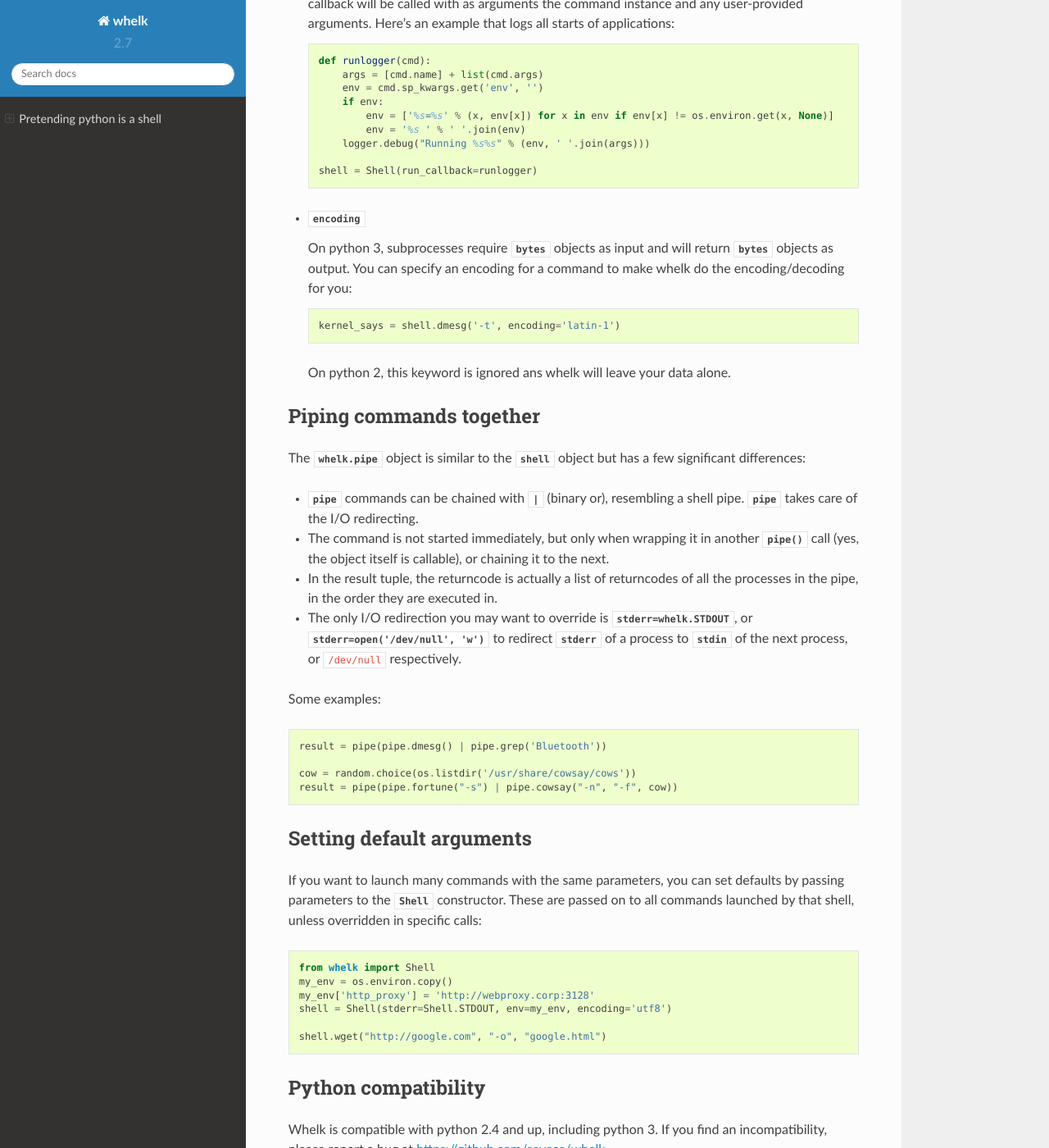
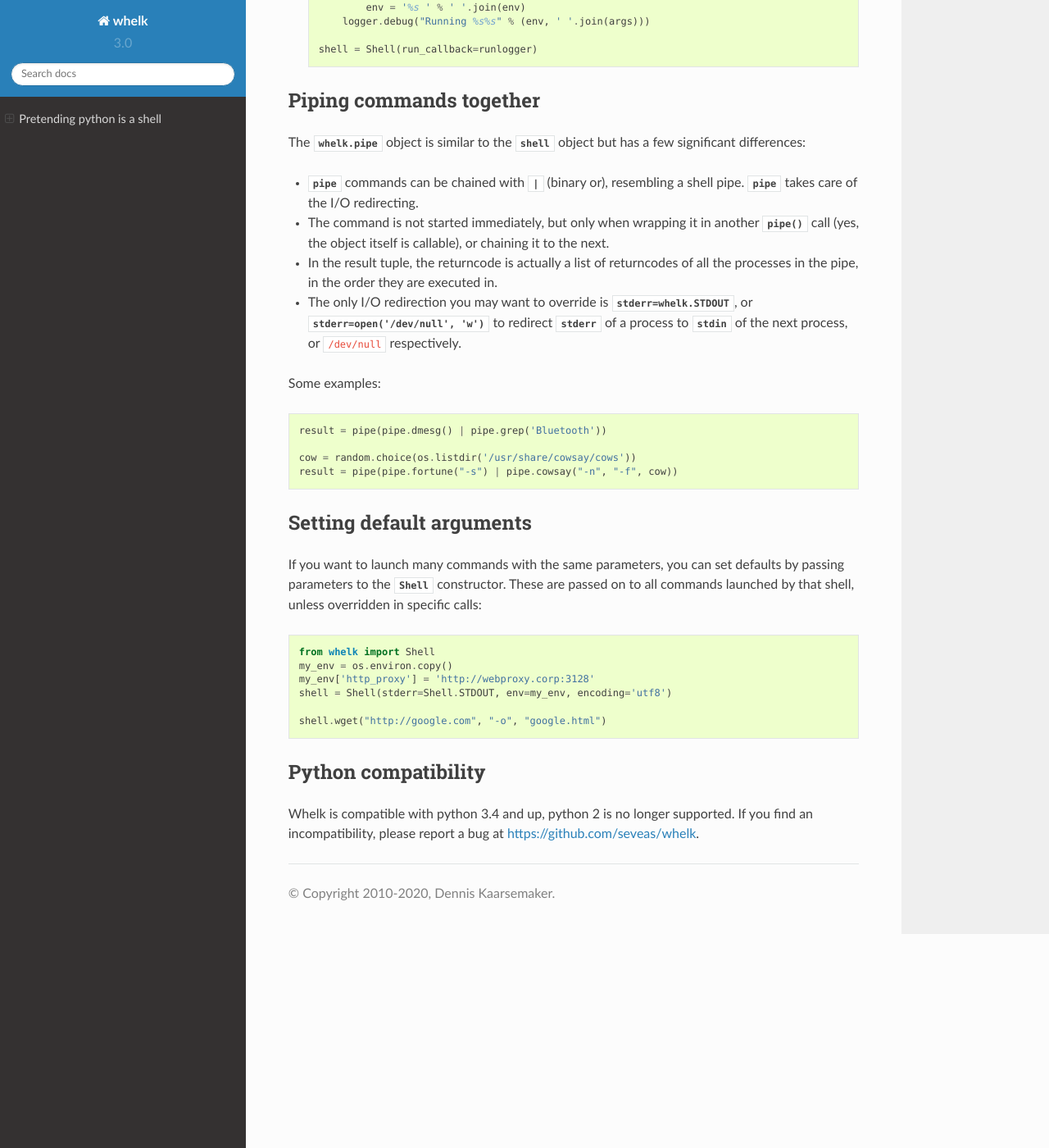
Before and after one commit to seveas/whelk, a Sphinx documentation site: the page built from docs/index.rst, in a window 1280 px wide and 1400 px high, scrolled down 3227 px. Shown: the whole window at 82% size. Built offline with Sphinx 7.4.7 and the Read the Docs theme 2.0.0, drawn with Linux system fonts in a browser that asks for light colours; some of the changed text lies outside the part shown.

Commit message:
Version 3.0
- Update copyright year and version number
- Remove PPA instructions
- Uppdate compatibility note

```diff
--- a/docs/conf.py
+++ b/docs/conf.py
@@ -2,9 +2,9 @@ import sphinx_rtd_theme as theme
 source_suffix = '.rst'
 master_doc = 'index'
 project = u'whelk'
-copyright = u'2010-2015, Dennis Kaarsemaker'
-version = '2.7'
-release = '2.7.1'
+copyright = u'2010-2020, Dennis Kaarsemaker'
+version = '3.0'
+release = '3.0'
 pygments_style = 'sphinx'
 html_theme = 'sphinx_rtd_theme'
 html_theme_options = {
--- a/docs/index.rst
+++ b/docs/index.rst
@@ -25,12 +25,6 @@ If you want to tinker with the source, you can install the latest source from
 github::
 
   git clone https://github.com/seveas/whelk.git
-
-And finally, Ubuntu users can install whelk from my ppa::
-
-  sudo apt-add-repository ppa:dennis/python
-  sudo apt-get update
-  sudo apt-get install python-whelk python3-whelk
 
 Calling a command
 -----------------
@@ -164,16 +158,6 @@ more keyword arguments:
 
     shell = Shell(run_callback=runlogger)
 
-* :data:`encoding`
-
-  On python 3, subprocesses require :class:`bytes` objects as input and will
-  return :class:`bytes` objects as output. You can specify an encoding for a
-  command to make whelk do the encoding/decoding for you::
-
-    kernel_says = shell.dmesg('-t', encoding='latin-1')
-
-  On python 2, this keyword is ignored ans whelk will leave your data alone.
-
 Piping commands together
 ------------------------
 
@@ -215,5 +199,6 @@ calls::
 
 Python compatibility
 --------------------
-Whelk is compatible with python 2.4 and up, including python 3. If you find an
-incompatibility, please report a bug at https://github.com/seveas/whelk.
+Whelk is compatible with python 3.4 and up, python 2 is no longer supported. If
+you find an incompatibility, please report a bug at
+https://github.com/seveas/whelk.
--- a/setup.py
+++ b/setup.py
@@ -3,7 +3,7 @@
 from setuptools import setup
 
 setup(name = "whelk",
-      version = "2.8.2",
+      version = "3.0",
       author = "Dennis Kaarsemaker",
       author_email = "dennis@kaarsemaker.net",
       url = "http://github.com/seveas/whelk",
--- a/whelk/__init__.py
+++ b/whelk/__init__.py
@@ -1,5 +1,5 @@
 # whelk.py - Pretending python is a shell
-# Copyright (c) 2010-2015 Dennis Kaarsemaker <dennis@kaarsemaker.net>
+# Copyright (c) 2010-2020 Dennis Kaarsemaker <dennis@kaarsemaker.net>
 # All rights reserved.
 #
 # This software is provided 'as-is', without any express or implied
```
Also changed, not shown: README.rst (+1 -7 lines), 1 other file.
